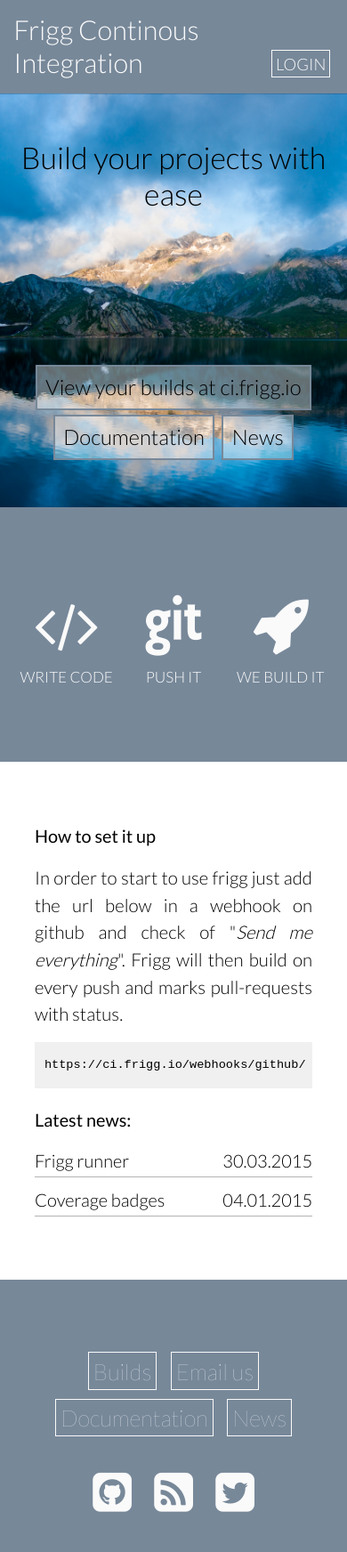
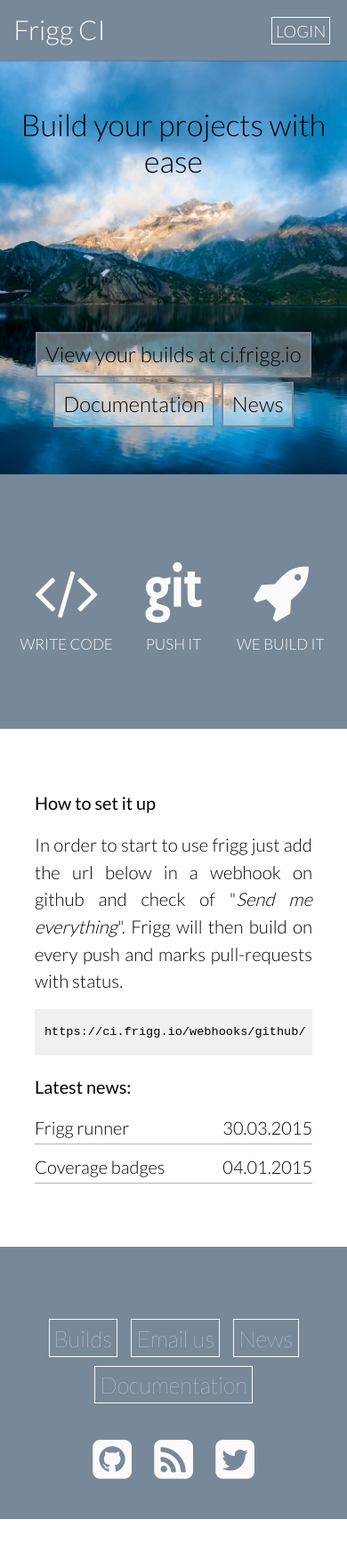
Before and after one commit to frigg/frigg.github.io, a Jekyll site: the page built from index.html, in a window 390 px wide. Shown: the whole page at 89% size. Built offline with Jekyll 4.4.1, drawn with Linux system fonts in a browser that asks for light colours; nearby versions of some CDN libraries; after the commit the page ends 1707 px from its top, so only the background shows below that.

Commit message:
Fix mobile issues

```diff
--- a/_layouts/default.html
+++ b/_layouts/default.html
@@ -14,7 +14,7 @@
     <div class="outer-wrapper">
       <div class="header inverted">
         <div class="container">
-          <a href="/">Frigg Continous Integration</a>
+          <a href="/">Frigg <span class="min-600">Continous Integration</span><span class="max-600">CI</span></a>
           <a href="https://ci.frigg.io/auth/login/" class="btn pull-right">Login</a>
         </div>
       </div>
@@ -26,8 +26,8 @@
       <div class="links">
         <a href="https://ci.frigg.io">Builds</a>
         <a href="mailto:hi@frigg.io">Email us</a>
+        <a href="/news/">News</a>
         <a href="/docs/">Documentation</a>
-        <a href="/news/">News</a>
       </div>
       <div class="icon-links">
         <a href="https://github.com/frigg"><i class="fa fa-github-square"></i></a>
--- a/_sass/_helpers.sass
+++ b/_sass/_helpers.sass
@@ -11,6 +11,12 @@
   min-width: 80%
   clear: both
   float: none !important
+
+.min-600
+  display: none
+
+.max-600
+  display: inline-block
 
 .inverted
   background-color: $color-inverted-background
@@ -36,3 +42,10 @@
     border-color: darken($color-btn, 10%)
     background-color: lighten($color-btn, 30%)
     transition: all 0.4s ease-out
+
+@media screen and (min-width: 600px)
+  .min-600
+    display: inline-block
+
+  .max-600
+    display: none
```
